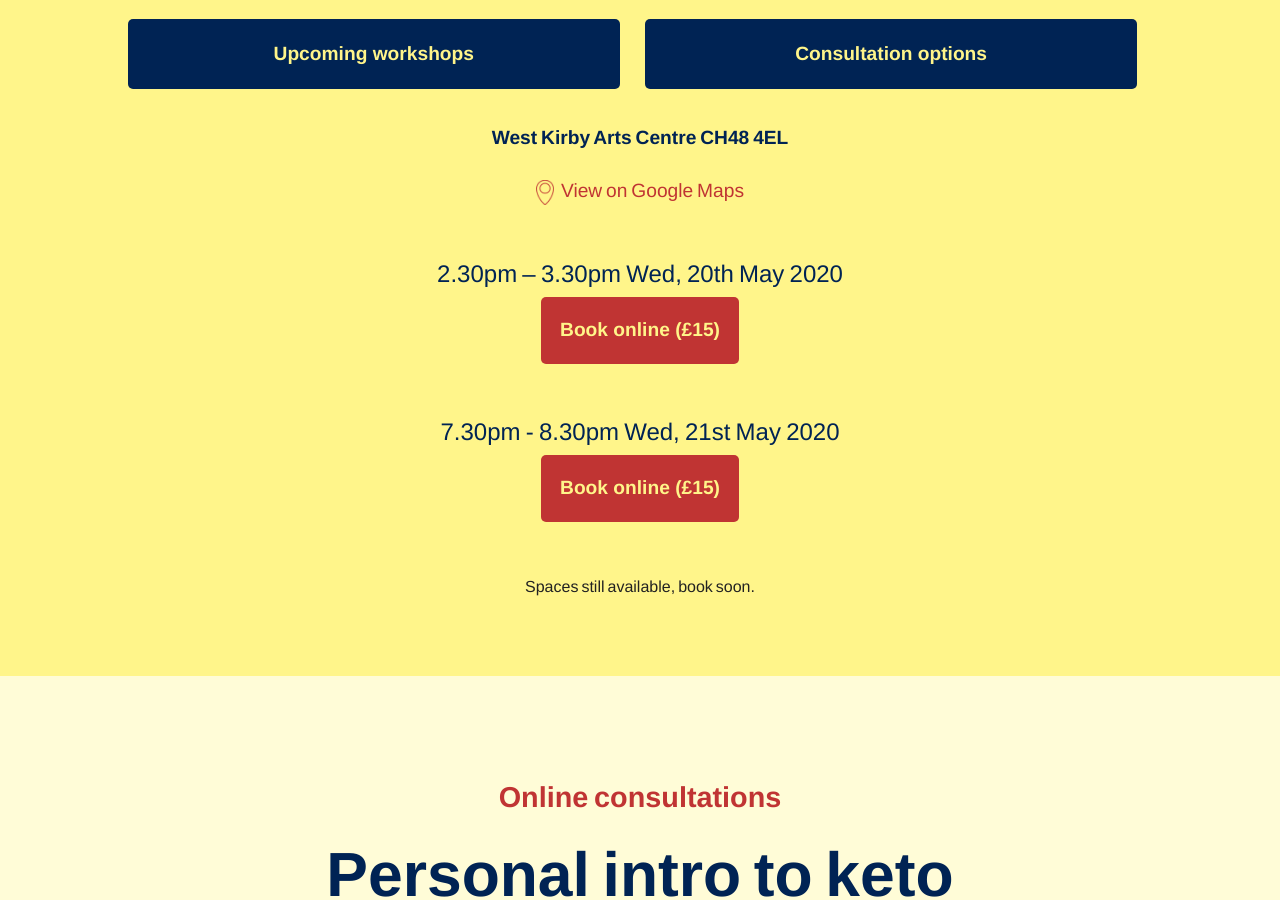
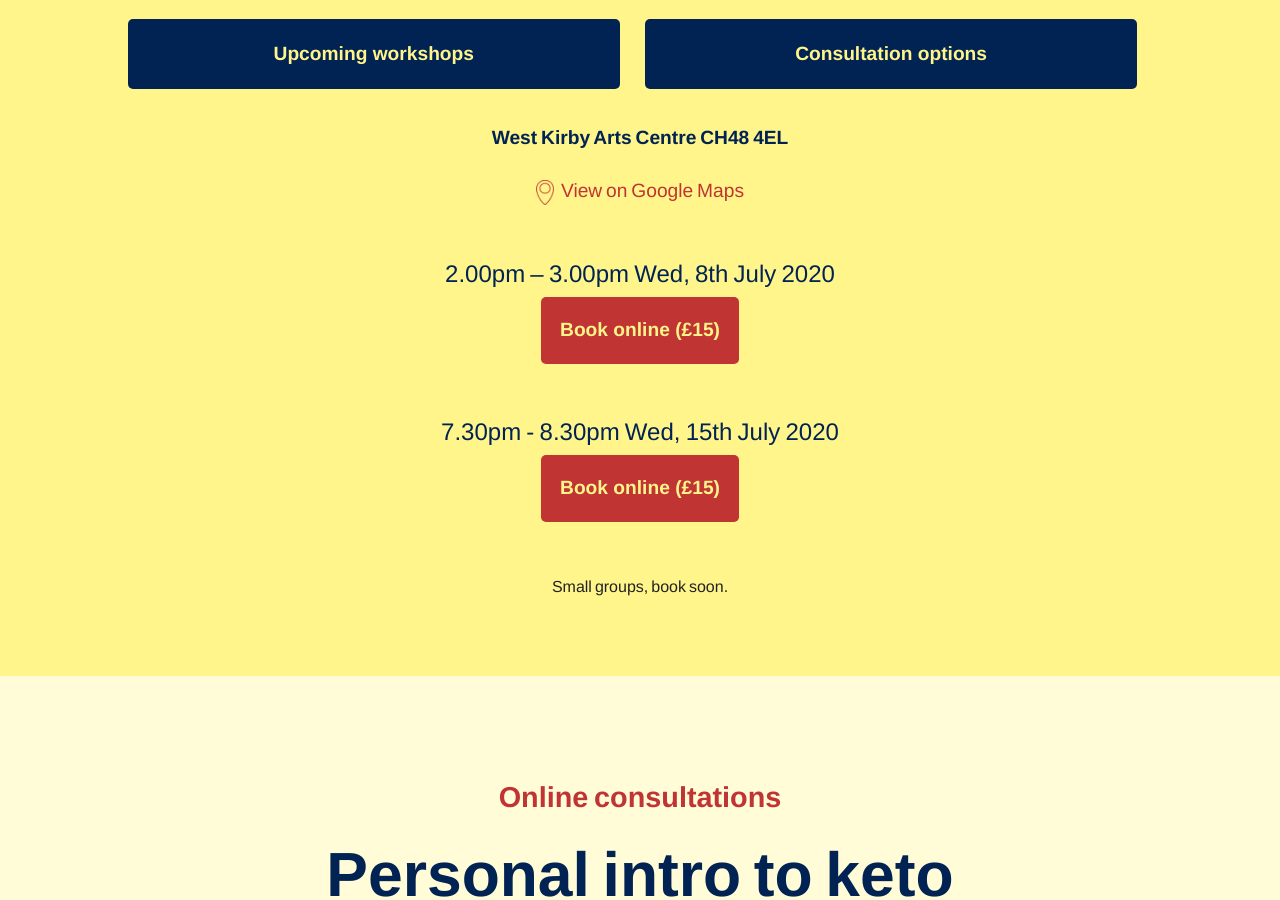
Before and after one commit to martincf/ketolifecoach, a Jekyll site: the page built from index.md, in a window 1280 px wide and 900 px high, scrolled down 3098 px. Built offline with Jekyll 4.4.1, drawn with Linux system fonts in a browser that asks for light colours; some web fonts are replaced.

Commit message:
New event dates

```diff
--- a/_data/events.yml
+++ b/_data/events.yml
@@ -4,9 +4,9 @@ event:
   maplink: https://goo.gl/maps/XzW6UxYxHHJs7qcX6
   price: 15
   dates:
-    - date: "Wed, 20th May 2020"
-      time: 2.30pm – 3.30pm
+    - date: "Wed, 8th July 2020"
+      time: 2.00pm – 3.00pm
       sku_id: sku_GnZvzT0j8VZVrn
-    - date: "Wed, 21st May 2020"
+    - date: "Wed, 15th July 2020"
       time: 7.30pm - 8.30pm
       sku_id: sku_Gna1mLtsgt9TJQ
--- a/_includes/event.html
+++ b/_includes/event.html
@@ -7,6 +7,6 @@
     <button id="checkout-button-{{ item.sku_id }}" role="link" class="event-book--action">Book online (£{{ site.data.events.event.price }})</button>
   </p>
 {% endfor %}
-<p><small>Spaces still available, book soon.</small></p>
+<p><small>Small groups, book soon.</small></p>
 
 <div id="error-message" class="event--error">I'm sorry but something seems to have gone with the booking process. Please <a href="mailto:info@ketolifecoach.me">email me</a> if you see this message and I'll help out.</div>
```
Also changed, not shown: 1 other file.
